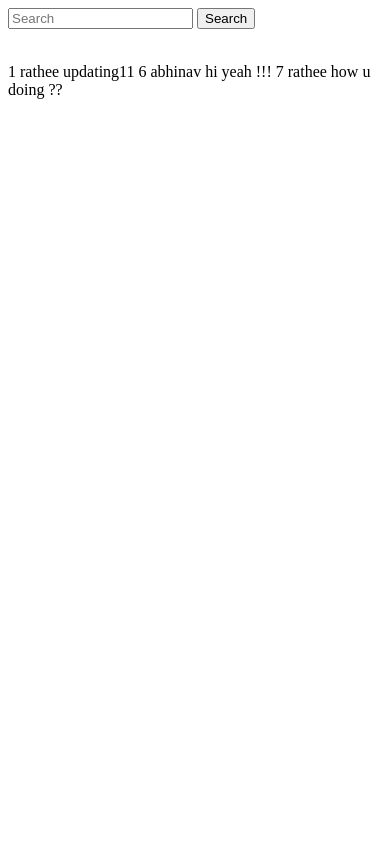
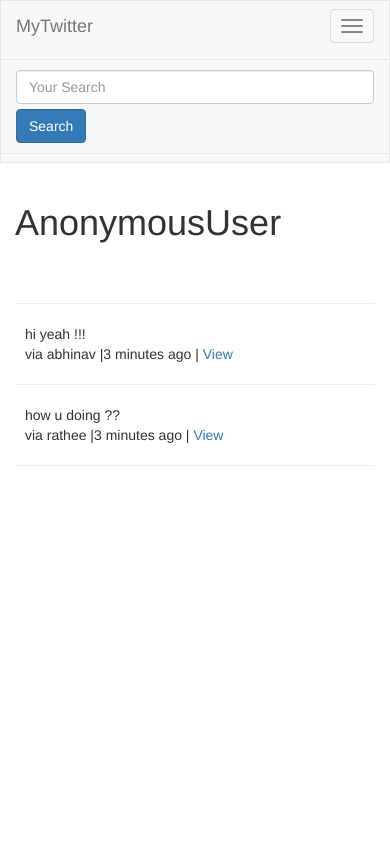
Before and after one commit to rathee95/My-Twitter, a Django app: page /tweet/ in a window 390 px wide. Run offline with Django 3.2, Linux system fonts and the light colour scheme; data comes from the database, SQL or seed files in the repository; both versions use the stored data as it was after the commit; some libraries are stand-ins or nearby versions.

Commit message:
Modified bootdstrap - navbar

```diff
--- /dev/null
+++ b/templates/base.html
@@ -0,0 +1,39 @@
+{% load static %}
+<!DOCTYPE html>
+<html lang="en">
+
+<head>
+    <meta charset="utf-8">
+    <meta http-equiv="X-UA-Compatible" content="IE=edge">
+    <meta name="viewport" content="width=device-width, initial-scale=1">
+    <!-- The above 3 meta tags *must* come first in the head; any other head content must come *after* these tags -->
+    <title>{% block title %}My-Twitter{% endblock title %}     </title>
+    <!-- Bootstrap -->
+    <link href="{% static 'css/bootstrap.min.css' %}" rel="stylesheet">
+    <!-- <link rel="stylesheet" href="https://maxcdn.bootstrapcdn.com/bootstrap/3.3.7/css/bootstrap.min.css" integrity="sha384-BVYiiSIFeK1dGmJRAkycuHAHRg32OmUcww7on3RYdg4Va+PmSTsz/K68vbdEjh4u" crossorigin="anonymous">
+ -->
+    <!-- HTML5 shim and Respond.js for IE8 support of HTML5 elements and media queries -->
+    <!-- WARNING: Respond.js doesn't work if you view the page via file:// -->
+    <!--[if lt IE 9]>
+      <script src="https://oss.maxcdn.com/html5shiv/3.7.3/html5shiv.min.js"></script>
+      <script src="https://oss.maxcdn.com/respond/1.4.2/respond.min.js"></script>
+    <![endif]-->
+</head>
+
+<body>
+{%  include "navbar.html" %}
+<div class="container">
+
+{% block content %}
+{% endblock content %}
+</div>
+
+    <!-- jQuery (necessary for Bootstrap's JavaScript plugins) -->
+    <script src="https://ajax.googleapis.com/ajax/libs/jquery/1.12.4/jquery.min.js"></script>
+    <!-- Include all compiled plugins (below), or include individual files as needed -->
+    <script src="{% static 'js/bootstrap.min.js' %}"></script>
+    <!--     <script src="https://maxcdn.bootstrapcdn.com/bootstrap/3.3.7/js/bootstrap.min.js" integrity="sha384-Tc5IQib027qvyjSMfHjOMaLkfuWVxZxUPnCJA7l2mCWNIpG9mGCD8wGNIcPD7Txa" crossorigin="anonymous"></script>
+ -->
+</body>
+
+</html>
--- /dev/null
+++ b/templates/navbar.html
@@ -0,0 +1,33 @@
+<nav class="navbar navbar-default">
+  <div class="container">
+    <!-- Brand and toggle get grouped for better mobile display -->
+    <div class="navbar-header">
+      <button type="button" class="navbar-toggle collapsed" data-toggle="collapse" data-target="#bs-example-navbar-collapse-1" aria-expanded="false">
+        <span class="sr-only">Toggle navigation</span>
+        <span class="icon-bar"></span>
+        <span class="icon-bar"></span>
+        <span class="icon-bar"></span>
+      </button>
+      <a class="navbar-brand" href="{%url "home" %}">MyTwitter</a>
+    </div>
+
+     {% include "tweets/search_form.html" %}
+    <!-- Collect the nav links, forms, and other content for toggling -->
+    <div class="collapse navbar-collapse" id="bs-example-navbar-collapse-1">
+
+      <ul class="nav navbar-nav navbar-right">
+        <li><a href="#">Link</a></li>
+        <li class="dropdown">
+          <a href="#" class="dropdown-toggle" data-toggle="dropdown" role="button" aria-haspopup="true" aria-expanded="false">Dropdown <span class="caret"></span></a>
+          <ul class="dropdown-menu">
+            <li><a href="#">Action</a></li>
+            <li><a href="#">Another action</a></li>
+            <li><a href="#">Something else here</a></li>
+            <li role="separator" class="divider"></li>
+            <li><a href="#">Separated link</a></li>
+          </ul>
+        </li>
+      </ul>
+    </div><!-- /.navbar-collapse -->
+  </div><!-- /.container-fluid -->
+</nav>
--- a/tweets/search_form.html
+++ /dev/null
@@ -1,4 +0,0 @@
-<form method="GET" action="{% url "tweet:list" %}">
-	<input type = "text" name="q" placeholder="Search" value="{{ request.GET.q}}"></input>
-	<input type="Submit" value="Search"></input>
-</form>
--- a/tweets/templates/tweets/delete_confirm.html
+++ b/tweets/templates/tweets/delete_confirm.html
@@ -1,5 +1,11 @@
+{% extends "base.html" %}
+{% block title %} Delete Tweet | {{ block.super}}{% endblock title %}
+{% block content %}
+
 <form class="form" method="POST" action="">
     {% csrf_token %}
 	<p>Are you sure you wish to delete the tweet :  "{{ object }}"?</p>
     <input type="submit" value="Confirm" />
 </form>
+
+{% endblock content %}
--- a/tweets/templates/tweets/detail_view.html
+++ /dev/null
@@ -1 +0,0 @@
-{{ object.timestamp|timesince }}
--- a/tweets/templates/tweets/search_form.html
+++ b/tweets/templates/tweets/search_form.html
@@ -1,4 +1,7 @@
-<form method="GET" action="{% url "tweet:list" %}">
-	<input type = "text" name="q" placeholder="Search" value="{{ request.GET.q}}"></input>
-	<input type="Submit" value="Search"></input>
+<form class="navbar-form navbar-left " method="GET" action="{% url "tweet:list" %}">
+    <div class="form-group mb-2 mr-sm-2 mb-sm-0">
+        <label class="sr-only" for="q">Search</label>
+        <input class="form-control" type="text" name="q" placeholder="Your Search" value="{{ request.GET.q }}"></input>
+    </div>
+    <input class="btn btn-primary" type="Submit" value="Search"></input>
 </form>
--- a/tweets/templates/tweets/tweet_list.html
+++ b/tweets/templates/tweets/tweet_list.html
@@ -1,17 +1,24 @@
-{% include "tweets/search_form.html" %}<br/>
-
-
-{% for object in object_list %}
-	{{ object.id }}
-	{{ object.user }}
-	{{ object.content }}
-
-{% empty %}
-	{% if request.GET.q %}
-		<p>No Tweets found </p>
-	{% else %}
-		<p>No Tweets yet </p>
-	{% endif %}
-
-
-{% endfor %}
+{% extends "base.html" %} {% block title %} All Tweets {% endblock title %} {% block content %}
+<div class="row">
+    <div class="col-sm-3 col-xs-12">
+        <h1>{{ request.user }}</h1>
+    </div>
+    <div class="col-sm-9">
+        {% for object in object_list %}
+        <div class="media">
+            <div class="media-left">
+                {% if object.image %}<img src="img_avatar1.png" class="media-object" style="width:60px"> {% endif %}
+            </div>
+            <div class="media-body">
+                {{ object.content }}
+                <br/> via {{ object.user }} |{{ object.timestamp|timesince }} ago | <a href="{{ object.get_absolute_url }}"> View</a>
+            </div>
+        </div>
+        <hr> {% empty %} {% if request.GET.q %}
+        <p>No Tweets found </p>
+        {% else %}
+        <p>No Tweets yet </p>
+        {% endif %} {% endfor %}
+    </div>
+</div>
+{% endblock %}
--- a/tweets/views.py
+++ b/tweets/views.py
@@ -76,14 +76,14 @@ class TweetDeleteView(LoginRequiredMixin,DeleteView):
 
 
 #################################################################
-#function based views
-def tweet_detail_view(request,id = 1):
-	obj = Tweet.objects.get(id=id)
-	context = {"object": obj }
-	return render(request, "tweets/detail_view.html", context)
+# #function based views
+# def tweet_detail_view(request,id = 1):
+# 	obj = Tweet.objects.get(id=id)
+# 	context = {"object": obj }
+# 	return render(request, "tweets/detail_view.html", context)
 
-def tweet_list_view(request):
-	queryset = Tweet.objects.all()
-	context = {"object_list": queryset}
-	return render(request, "tweets/list_view.html", context)
+# def tweet_list_view(request):
+# 	queryset = Tweet.objects.all()
+# 	context = {"object_list": queryset}
+# 	return render(request, "tweets/list_view.html", context)
 ##################################################################
```
Also changed, not shown: templates/home.html (+5 -32 lines), tweets/templates/tweets/create_view.html (+7 -0 lines), tweets/templates/tweets/list_view.html (deleted, +0 -8 lines), tweets/templates/tweets/tweet_detail.html (+11 -1 lines), tweets/templates/tweets/update_view.html (+10 -0 lines), db.sqlite3.
